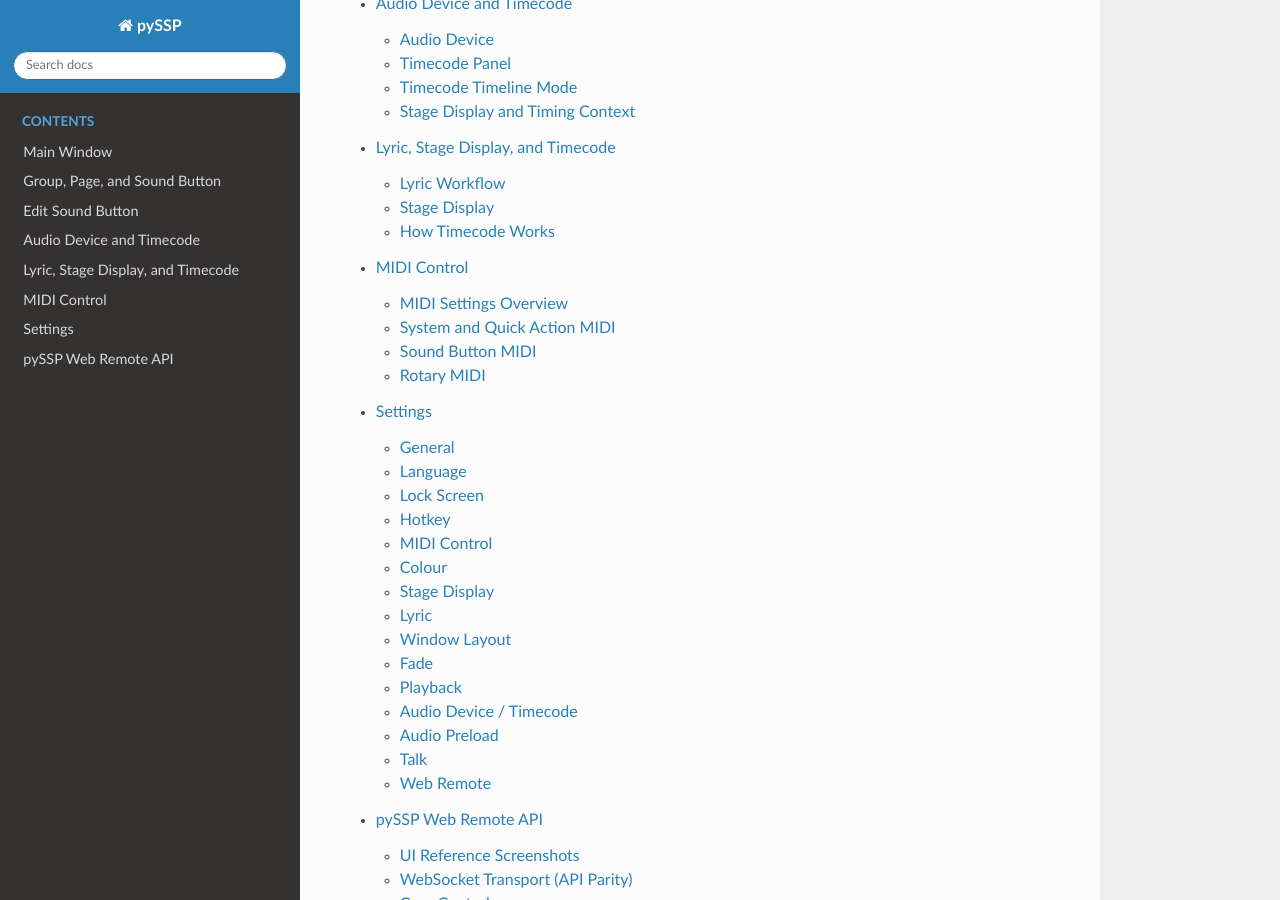
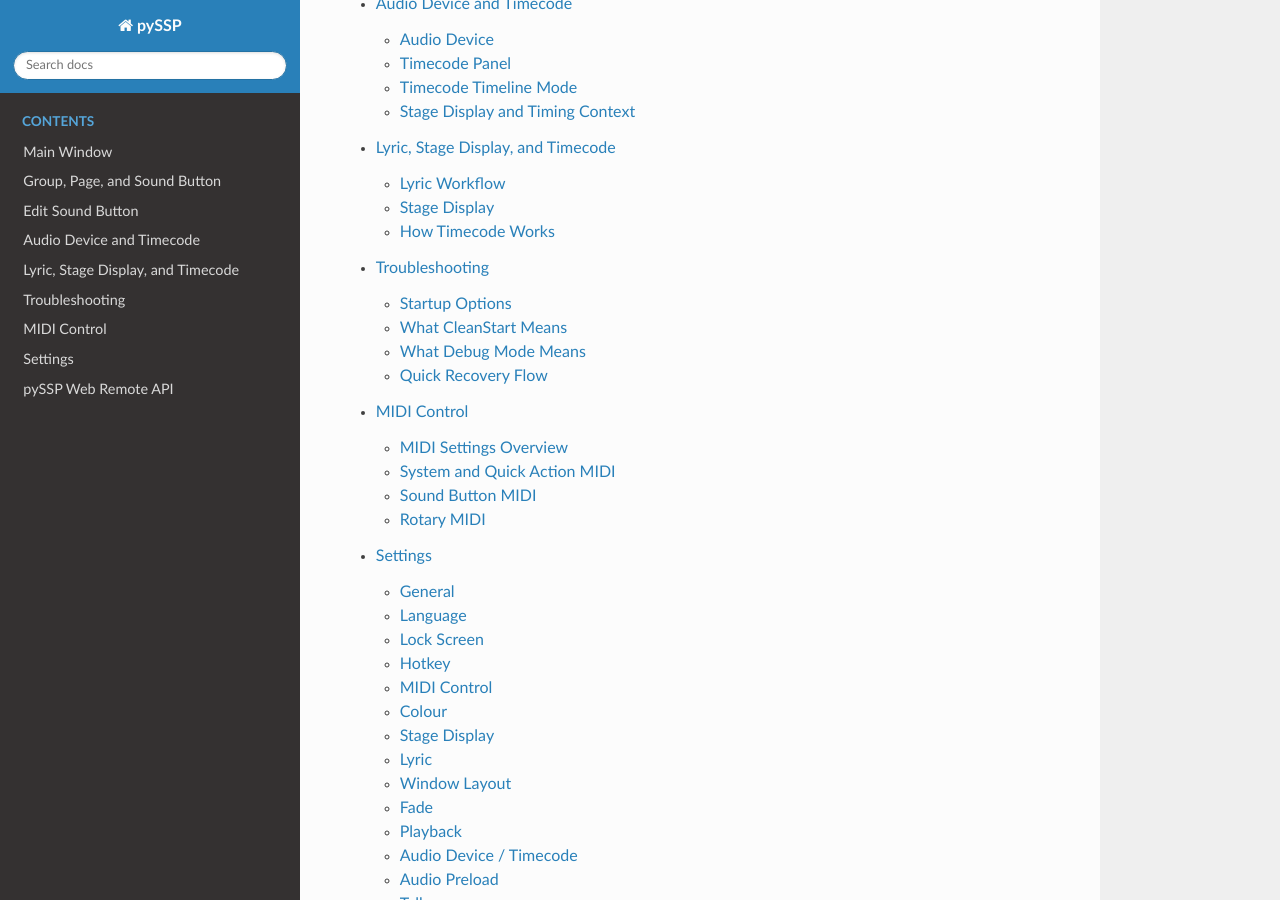
Before and after one commit to sikaxn/pySSP, a Sphinx documentation site: the page built from docs/source/index.md, in a window 1280 px wide and 900 px high, scrolled down 720 px. Built offline with Sphinx 7.4.7 and the Read the Docs theme 3.1.0, drawn with Linux system fonts in a browser that asks for light colours; some of the changed lines change nothing that is shown.

Commit message:
docs update

```diff
--- a/docs/source/index.md
+++ b/docs/source/index.md
@@ -9,6 +9,7 @@
 edit_sound_button
 audio_device_timecode
 lyric_stage_display_timecode
+troubleshooting
 midi_control
 settings
 web_remote_api
--- /dev/null
+++ b/docs/source/troubleshooting.md
@@ -0,0 +1,69 @@
+# Troubleshooting
+
+Use this page for common startup and diagnostics issues on both Windows and macOS.
+
+## Startup Options
+
+![Startup Options](images/startup_options.png)
+
+pySSP commonly ships with three launch paths:
+
+- Normal start: runs pySSP with no extra flags.
+- Clean start: runs pySSP with `--cleanstart`.
+- Debug mode: runs pySSP with `-debug` (or `--debug`).
+
+## What CleanStart Means
+
+`CleanStart` runs pySSP with the clean-start flag.
+
+Windows:
+
+- Source run script: `run_ssp_cleanstart_venv.bat`
+  - Executes: `python main.py --cleanstart`
+- Packaged run script: `pySSP_cleanstart.bat`
+  - Executes: `pySSP.exe --cleanstart`
+
+macOS:
+
+- Packaged launcher app: `pySSP_cleanstart.app`
+  - Executes main app with: `--cleanstart`
+- Terminal equivalent:
+  - `python main.py --cleanstart`
+
+Use this when settings are corrupted or UI/runtime behavior is broken by previous config.
+
+Important:
+
+- It resets app settings state (same meaning as the `--cleanstart` CLI flag).
+- Your `.set` files and media files are not deleted by this flag.
+
+## What Debug Mode Means
+
+`Debug Mode` runs pySSP with the debug flag.
+
+Windows:
+
+- Packaged run script: `pySSP_debug.bat`
+  - Executes: `pySSP.exe -debug`
+
+macOS:
+
+- Packaged launcher app: `pySSP_debug.app`
+  - Executes main app with: `-debug`
+  - Usually launches in Terminal so diagnostic output is visible.
+- Terminal equivalent:
+  - `python main.py -debug`
+
+Use this when you need more diagnostic output to investigate startup/runtime problems.
+
+Important:
+
+- It enables debug-mode logging/diagnostic behavior (same meaning as `-debug` / `--debug` CLI flags).
+- It is for troubleshooting; normal operation should use the standard launcher.
+
+## Quick Recovery Flow
+
+1. Close pySSP.
+2. Run `CleanStart` once.
+3. If issue remains, run `Debug Mode` and capture the error/log output.
+4. Re-test with a known-good `.set` to isolate whether the issue is config-related or set-specific.
```
Also changed, not shown: docs/source/images/startup_options.png (added), images/main window.png (deleted).
